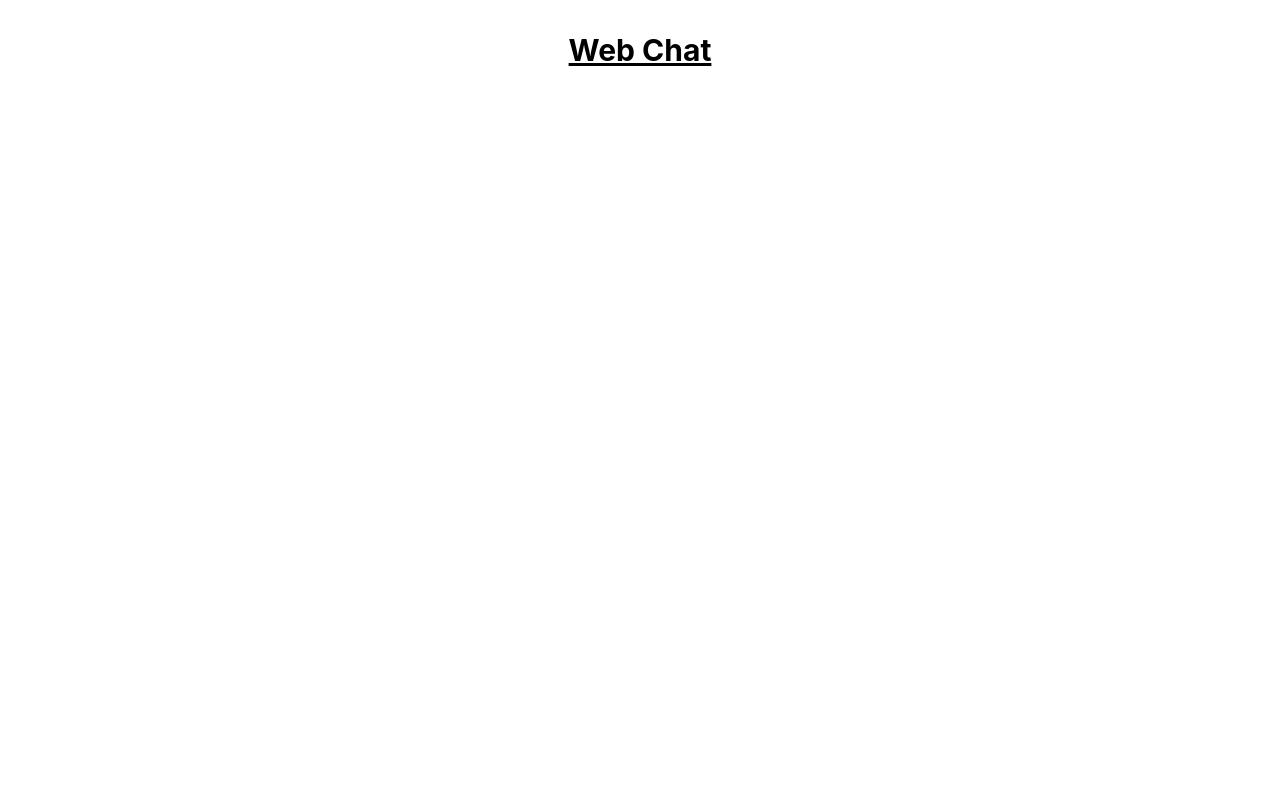
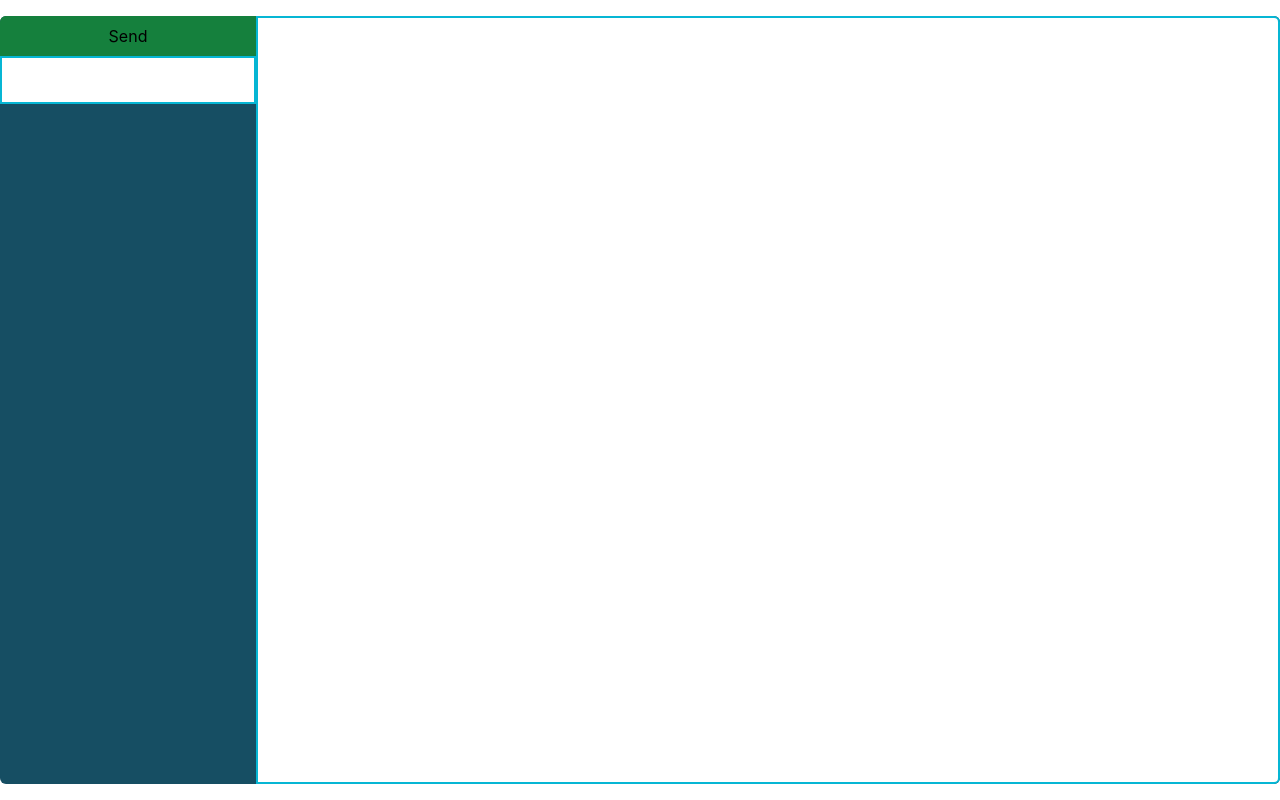
Before and after one commit to stkudryashov/react-web-chat, a React (Vite) app in the folder client/: page / in a window 1280 px wide. Built offline with nearby package versions, Linux system fonts and the light colour scheme.

Commit message:
feat: simple chat interface

```diff
--- a/client/src/App.css
+++ b/client/src/App.css
@@ -1,6 +1,3 @@
 #root {
-  max-width: 1280px;
-  margin: 0 auto;
-  padding: 2rem;
   text-align: center;
 }
--- a/client/src/App.jsx
+++ b/client/src/App.jsx
@@ -1,9 +1,44 @@
+import { useState } from 'react'
 import './App.css'
 
 function App() {
+  const [chat, setChat] = useState('')
+  const [message, setMessage] = useState('')
+
+  const sendMessage = () => {
+    setChat(chat + 'username: ' + message.trim() + '\n')
+    setMessage('')
+  }
+
   return (
-    <div>
-      <h1 className="text-3xl font-bold underline">Web Chat</h1>
+    <div className="container py-4 mx-auto h-screen">
+      <div className="grid grid-cols-5 rounded-md h-full bg-cyan-900">
+        <aside className="col-span-1 rounded-3xl">
+          <button
+            onClick={sendMessage}
+            className="p-2 w-full rounded-tl-md bg-green-700 hover:bg-green-500"
+          >
+            Send
+          </button>
+          <textarea
+            value={message}
+            onChange={e => {
+              if (e.target.value !== '\n') setMessage(e.target.value)
+            }}
+            onKeyDown={e => {
+              if (e.key === 'Enter') sendMessage(e.target.value)
+            }}
+            className="p-2 w-full h-12 resize-none border-2 border-cyan-500"
+          ></textarea>
+        </aside>
+        <main className="col-span-4">
+          <textarea
+            readOnly
+            value={chat}
+            className="p-2 w-full h-full resize-none border-2 rounded-r-md border-cyan-500"
+          ></textarea>
+        </main>
+      </div>
     </div>
   )
 }
```
